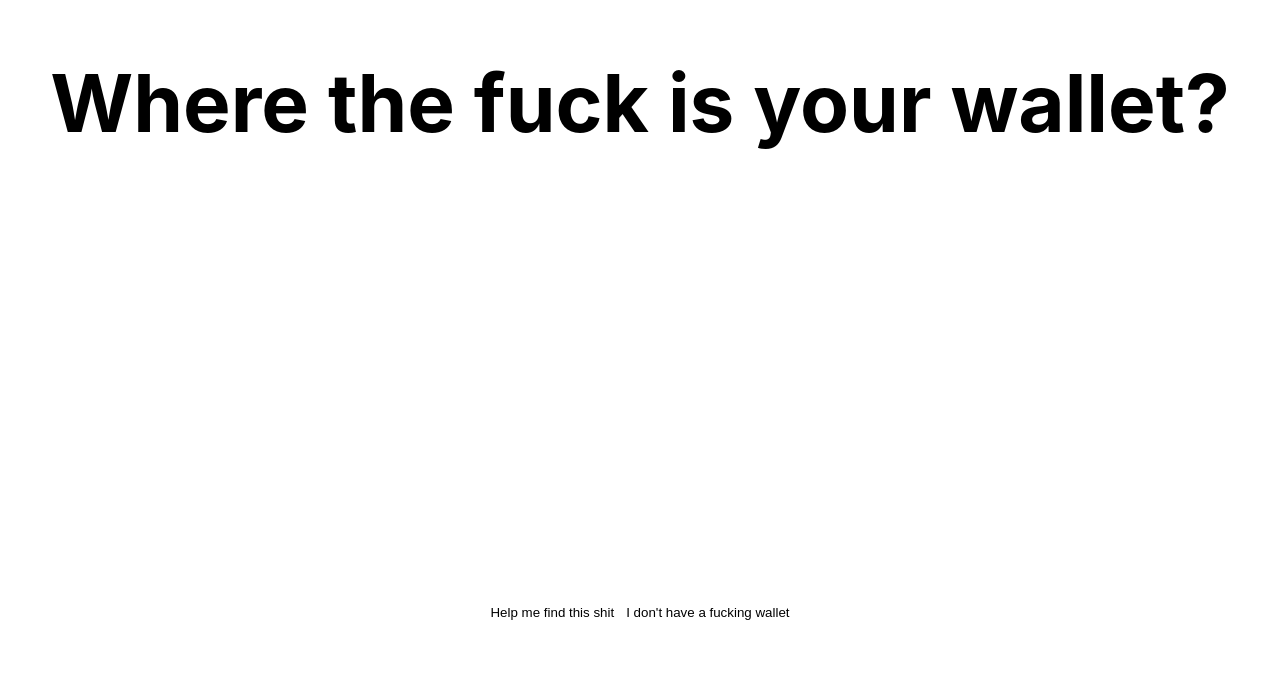
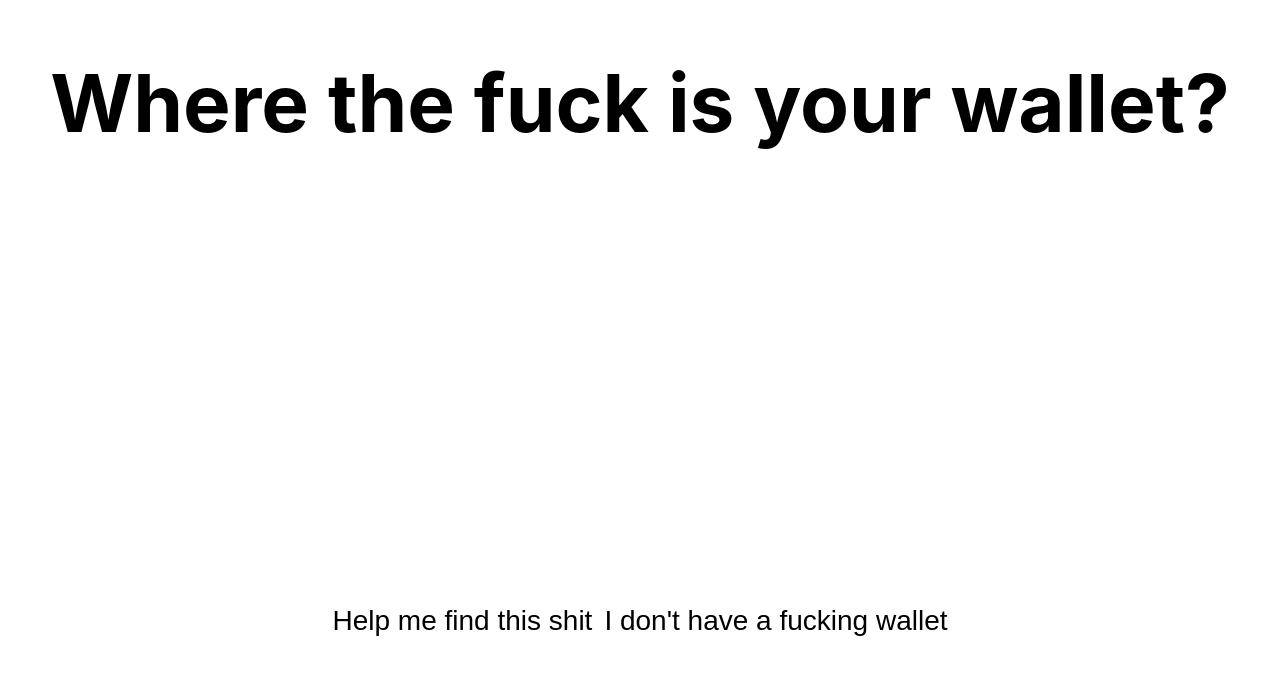
Before and after one commit to casunley/wimfw, a React (Create React App) app: page / in a window 1280 px wide. Shown: the top 674 px of the page. Built offline with nearby package versions, Linux system fonts and the light colour scheme.

Commit message:
Updated body font size

```diff
--- a/src/App.css
+++ b/src/App.css
@@ -41,6 +41,7 @@
   flex-direction: column;
   align-items: center;
   justify-content: center;
+  font-size: 28px;
   background: none;
   border: none;
   color: black;
```
Also changed, not shown: 1 other file (tests, documents, lock files or other folders).
